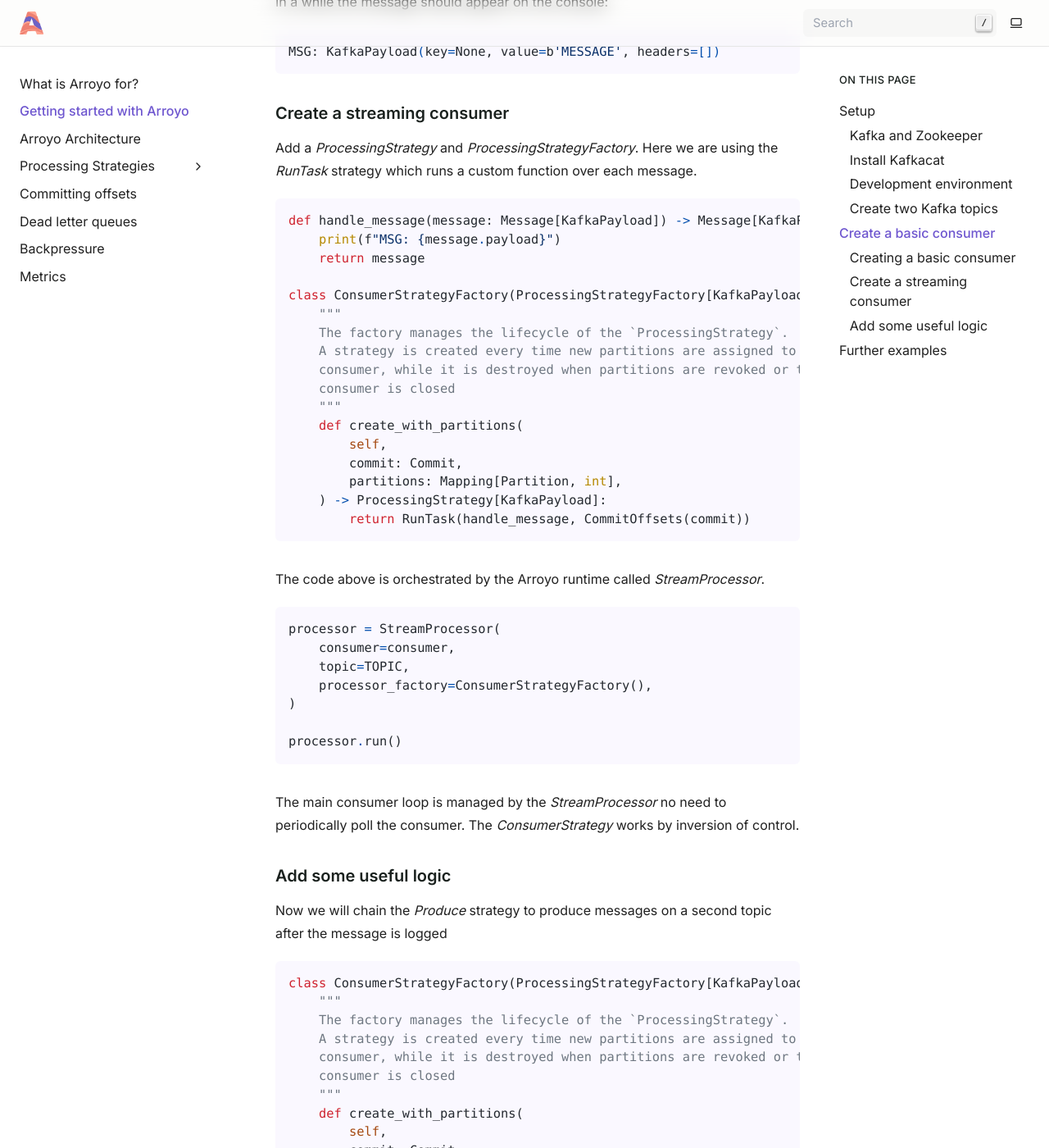
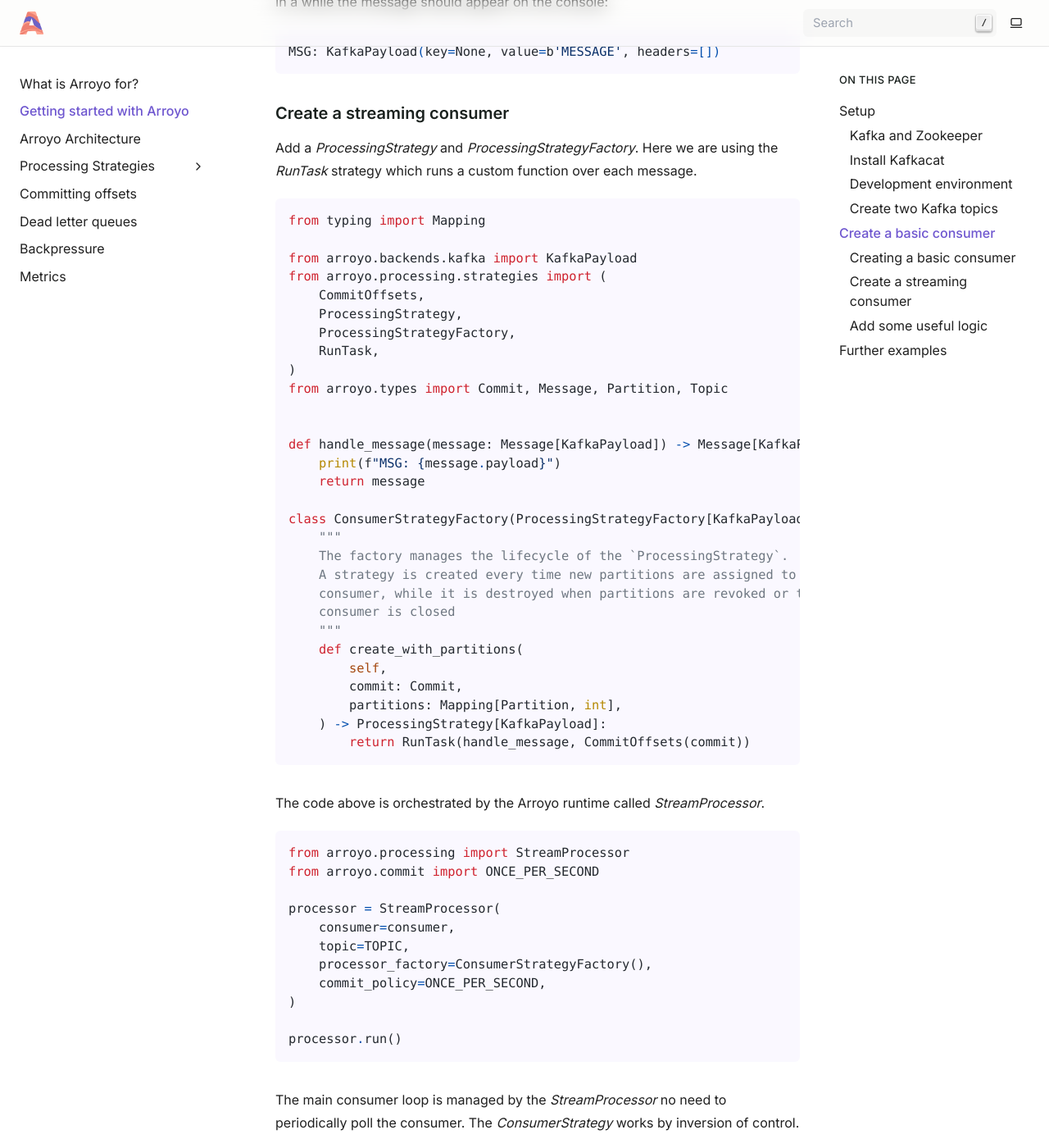
Before and after one commit to getsentry/arroyo, a Sphinx documentation site: the page built from docs/source/getstarted.rst, in a window 1280 px wide and 1400 px high, scrolled down 3221 px. Shown: the whole window at 82% size. Built offline with Sphinx 7.4.7, drawn with Linux system fonts in a browser that asks for light colours; some of the changed text lies outside the part shown.

Commit message:
docs: patch getting-started example (#318)
* docs: added imports and req argument

* docs: more imports

* Update docs/source/getstarted.rst

---------

Co-authored-by: Markus Unterwaditzer <markus-github@unterwaditzer.net>

```diff
--- a/docs/source/getstarted.rst
+++ b/docs/source/getstarted.rst
@@ -152,6 +152,18 @@
 
 .. code-block:: Python
 
+    from typing import Mapping
+
+    from arroyo.backends.kafka import KafkaPayload
+    from arroyo.processing.strategies import (
+        CommitOffsets,
+        ProcessingStrategy,
+        ProcessingStrategyFactory,
+        RunTask,
+    )
+    from arroyo.types import Commit, Message, Partition, Topic
+
+
     def handle_message(message: Message[KafkaPayload]) -> Message[KafkaPayload]:
         print(f"MSG: {message.payload}")
         return message
@@ -174,10 +186,14 @@
 
 .. code-block:: Python
 
+    from arroyo.processing import StreamProcessor
+    from arroyo.commit import ONCE_PER_SECOND
+
     processor = StreamProcessor(
         consumer=consumer,
         topic=TOPIC,
         processor_factory=ConsumerStrategyFactory(),
+        commit_policy=ONCE_PER_SECOND,
     )
 
     processor.run()
@@ -191,6 +207,10 @@
 Now we will chain the `Produce` strategy to produce messages on a second topic after the message is logged
 
 .. code-block:: Python
+
+    from arroyo.backends.kafka import KafkaProducer
+    from arroyo.backends.kafka.configuration import build_kafka_configuration
+    from arroyo.processing.strategies import Produce
 
     class ConsumerStrategyFactory(ProcessingStrategyFactory[KafkaPayload]):
         """
```
